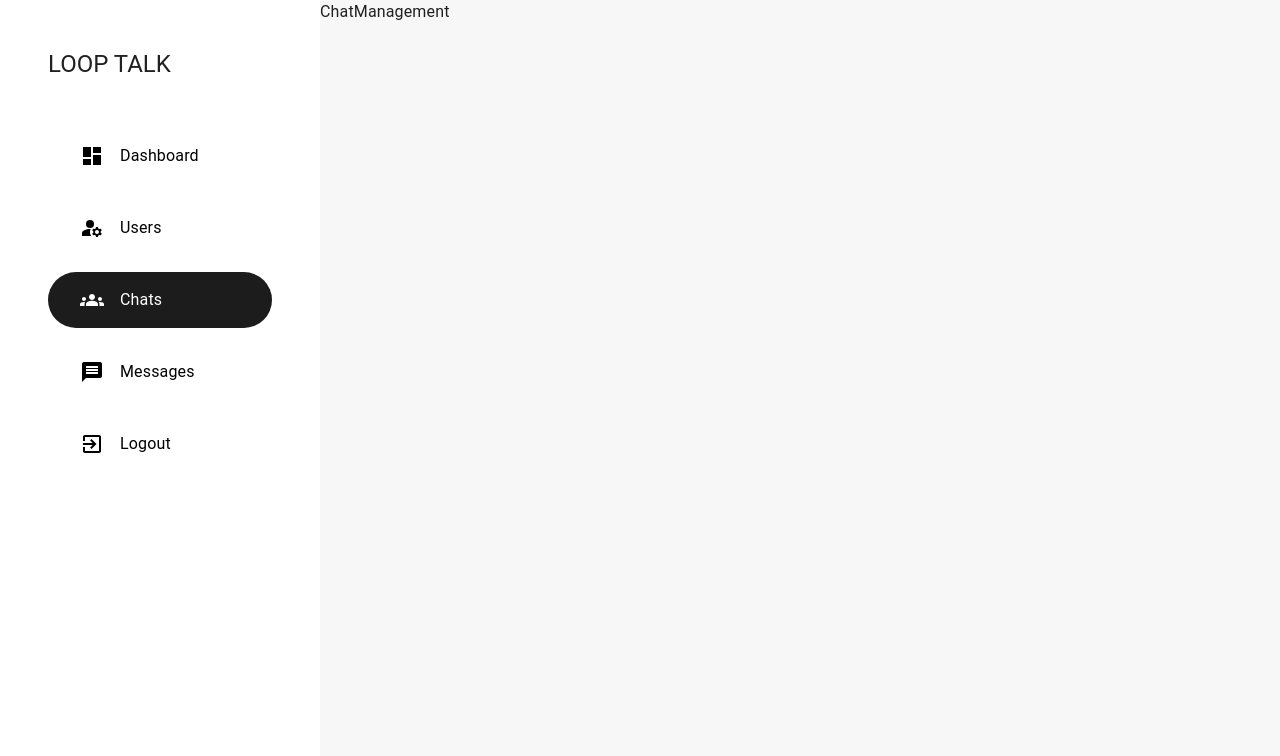
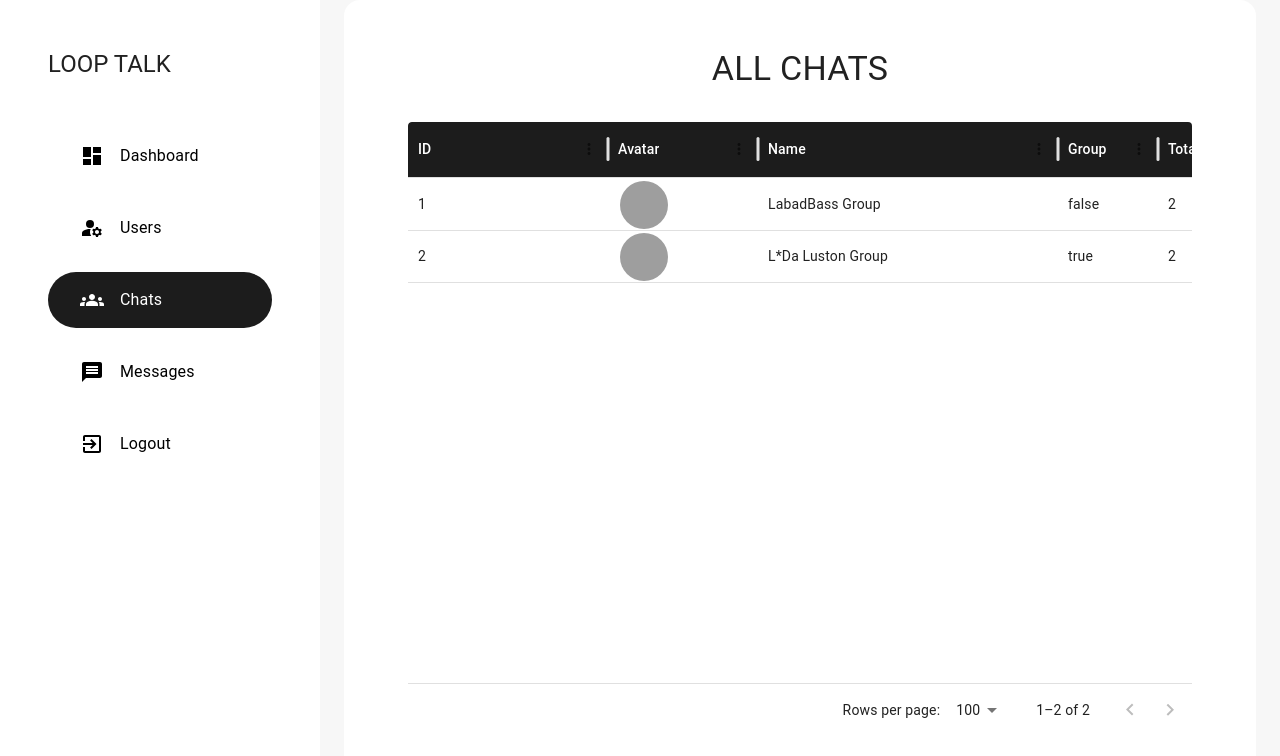
Before and after one commit to ronik85/LoopTalk, a React (Vite) app in the folder loopTalk-fe/: page /admin/chats in a window 1280 px wide. Shown: the top 756 px of the page. Built offline with nearby package versions, Linux system fonts and the light colour scheme; grey boxes are pictures that could not be loaded.

Commit message:
Admin dashboard ui completed

```diff
--- a/loopTalk-fe/package.json
+++ b/loopTalk-fe/package.json
@@ -14,6 +14,7 @@
     "@emotion/styled": "^11.14.0",
     "@mui/icons-material": "^6.4.0",
     "@mui/material": "^6.4.0",
+    "@mui/x-data-grid": "^7.24.1",
     "6pp": "^1.3.9",
     "axios": "^1.7.9",
     "chart.js": "^4.4.7",
--- /dev/null
+++ b/loopTalk-fe/src/components/shared/Table.jsx
@@ -0,0 +1,55 @@
+import React from "react";
+import { DataGrid } from "@mui/x-data-grid";
+import { Container, Paper, Typography } from "@mui/material";
+import { matBlack } from "../../constants/color";
+
+const Table = ({ rows, columns, heading, rowHeight = 52 }) => {
+    return (
+        <Container
+            sx={{
+                height: "100vh",
+            }}
+        >
+            <Paper
+                elevation={3}
+                sx={{
+                    padding: "1rem 4rem",
+                    borderRadius: "1rem",
+                    margin: "auto",
+                    width: "100%",
+                    overflow: "hidden",
+                    height: "100%",
+                    boxShadow: "none",
+                }}
+            >
+                <Typography
+                    textAlign={"center"}
+                    variant="h4"
+                    sx={{
+                        margin: "2rem",
+                        textTransform: "uppercase",
+                    }}
+                >
+                    {heading}
+                </Typography>
+                <DataGrid
+                    rows={rows}
+                    columns={columns}
+                    rowHeight={rowHeight}
+                    style={{
+                        height: "80%",
+                    }}
+                    sx={{
+                        border: "none",
+                        ".table-header": {
+                            bgcolor: matBlack,
+                            color: "white",
+                        },
+                    }}
+                />
+            </Paper>
+        </Container>
+    )
+}
+
+export default Table
--- a/loopTalk-fe/src/pages/admin/ChatManagement.jsx
+++ b/loopTalk-fe/src/pages/admin/ChatManagement.jsx
@@ -1,15 +1,96 @@
-import React from 'react'
-import AdminLayout from '../../components/layout/AdminLayout'
+import { Avatar, Stack } from "@mui/material";
+import React, { useEffect, useState } from "react";
+import AdminLayout from "../../components/layout/AdminLayout";
+import AvatarCard from "../../components/shared/AvatarCard";
+import Table from "../../components/shared/Table";
+import { transformImage } from "../../lib/features";
+import { dashboardData } from "../../constants/SampleData";
+
+const columns = [
+    {
+        field: "id",
+        headerName: "ID",
+        headerClassName: "table-header",
+        width: 200,
+    },
+    {
+        field: "avatar",
+        headerName: "Avatar",
+        headerClassName: "table-header",
+        width: 150,
+        renderCell: (params) => <AvatarCard avatar={params.row.avatar} />,
+    },
+
+    {
+        field: "name",
+        headerName: "Name",
+        headerClassName: "table-header",
+        width: 300,
+    },
+
+    {
+        field: "groupChat",
+        headerName: "Group",
+        headerClassName: "table-header",
+        width: 100,
+    },
+    {
+        field: "totalMembers",
+        headerName: "Total Members",
+        headerClassName: "table-header",
+        width: 120,
+    },
+    {
+        field: "members",
+        headerName: "Members",
+        headerClassName: "table-header",
+        width: 400,
+        renderCell: (params) => (
+            <AvatarCard max={100} avatar={params.row.members} />
+        ),
+    },
+    {
+        field: "totalMessages",
+        headerName: "Total Messages",
+        headerClassName: "table-header",
+        width: 120,
+    },
+    {
+        field: "creator",
+        headerName: "Created By",
+        headerClassName: "table-header",
+        width: 250,
+        renderCell: (params) => (
+            <Stack direction="row" alignItems="center" spacing={"1rem"}>
+                <Avatar alt={params.row.creator.name} src={params.row.creator.avatar} />
+                <span>{params.row.creator.name}</span>
+            </Stack>
+        ),
+    },
+];
 
 const ChatManagement = () => {
+    const [rows, setRows] = useState([]);
+
+    useEffect(() => {
+        setRows(
+            dashboardData.chats.map((i) => ({
+                ...i,
+                id: i._id,
+                avatar: i.avatar.map((i) => transformImage(i, 50)),
+                members: i.members.map((i) => transformImage(i.avatar, 50)),
+                creator: {
+                    name: i.creator.name,
+                    avatar: transformImage(i.creator.avatar, 50),
+                },
+            }))
+        );
+    }, []);
     return (
+        <AdminLayout>
+            <Table heading={"All Chats"} columns={columns} rows={rows} />
+        </AdminLayout>
+    );
+};
 
-        <AdminLayout>
-            <>
-                ChatManagement
-            </>
-        </AdminLayout>
-    )
-}
-
-export default ChatManagement
+export default ChatManagement;
--- a/loopTalk-fe/src/pages/admin/MessageManagement.jsx
+++ b/loopTalk-fe/src/pages/admin/MessageManagement.jsx
@@ -1,12 +1,113 @@
-import React from 'react'
-import AdminLayout from '../../components/layout/AdminLayout'
+import { Avatar, Box, Stack } from "@mui/material";
+import React, { useEffect, useState } from "react";
+import AdminLayout from "../../components/layout/AdminLayout";
+import AvatarCard from "../../components/shared/AvatarCard";
+import Table from "../../components/shared/Table";
+import { fileFormat, transformImage } from "../../lib/features";
+import { dashboardData } from "../../constants/SampleData";
+import moment from "moment";
+import RenderAttachment from "../../components/shared/RenderAttachment";
+
+const columns = [
+    {
+        field: "id",
+        headerName: "ID",
+        headerClassName: "table-header",
+        width: 200,
+    },
+    {
+        field: "attachments",
+        headerName: "Attachments",
+        headerClassName: "table-header",
+        width: 200,
+        renderCell: (params) => {
+            const { attachments } = params.row;
+            return attachments?.length > 0
+                ? attachments.map((i) => {
+                    const url = i.url;
+                    const file = fileFormat(url);
+
+                    return (
+                        <Box>
+                            <a
+                                href={url}
+                                download
+                                target="_blank"
+                                style={{
+                                    color: "black",
+                                }}
+                            >
+                                {RenderAttachment(file, url)}
+                            </a>
+                        </Box>
+                    );
+                })
+                : "No Attachments";
+        },
+    },
+
+    {
+        field: "content",
+        headerName: "Content",
+        headerClassName: "table-header",
+        width: 400,
+    },
+    {
+        field: "sender",
+        headerName: "Sent By",
+        headerClassName: "table-header",
+        width: 200,
+        renderCell: (params) => (
+            <Stack direction={"row"} spacing={"1rem"} alignItems={"center"}>
+                <Avatar alt={params.row.sender.name} src={params.row.sender.avatar} />
+                <span>{params.row.sender.name}</span>
+            </Stack>
+        ),
+    },
+    {
+        field: "chat",
+        headerName: "Chat",
+        headerClassName: "table-header",
+        width: 220,
+    },
+    {
+        field: "groupChat",
+        headerName: "Group Chat",
+        headerClassName: "table-header",
+        width: 100,
+    },
+    {
+        field: "createdAt",
+        headerName: "Time",
+        headerClassName: "table-header",
+        width: 250,
+    },
+];
 
 const MessageManagement = () => {
+    const [rows, setRows] = useState([]);
+    useEffect(() => {
+        setRows(
+            dashboardData.messages.map((i) => ({
+                ...i,
+                id: i._id,
+                sender: {
+                    name: i.sender.name,
+                    avatar: transformImage(i.sender.avatar, 50),
+                },
+                createdAt: moment(i.createdAt).format("MMMM Do YYYY, h:mm:ss a"),
+            }))
+        );
+    }, []);
+
     return (
         <AdminLayout>
-            <>
-                MessageManagement
-            </>
+            <Table
+                heading={"All Messages"}
+                columns={columns}
+                rows={rows}
+                rowHeight={200}
+            />
         </AdminLayout>
     )
 }
--- a/loopTalk-fe/src/pages/admin/UserManagement.jsx
+++ b/loopTalk-fe/src/pages/admin/UserManagement.jsx
@@ -1,12 +1,63 @@
-import React from 'react'
+import React, { useEffect, useState } from 'react'
 import AdminLayout from '../../components/layout/AdminLayout'
+import Table from '../../components/shared/Table';
+import { transformImage } from "../../lib/features";
+import { Avatar, Skeleton } from "@mui/material";
+import { dashboardData } from '../../constants/SampleData'
+const columns = [
+    {
+        field: "id",
+        headerName: "ID",
+        headerClassName: "table-header",
+        width: 200,
+    },
+    {
+        field: "avatar",
+        headerName: "Avatar",
+        headerClassName: "table-header",
+        width: 150,
+        renderCell: (params) => (
+            <Avatar alt={params.row.name} src={params.row.avatar} />
+        ),
+    },
+
+    {
+        field: "name",
+        headerName: "Name",
+        headerClassName: "table-header",
+        width: 200,
+    },
+    {
+        field: "username",
+        headerName: "Username",
+        headerClassName: "table-header",
+        width: 200,
+    },
+    {
+        field: "friends",
+        headerName: "Friends",
+        headerClassName: "table-header",
+        width: 150,
+    },
+    {
+        field: "groups",
+        headerName: "Groups",
+        headerClassName: "table-header",
+        width: 200,
+    },
+];
+
+
 
 const UserManagement = () => {
+    const [rows, setRows] = useState([]);
+
+    useEffect(() => {
+        setRows(dashboardData.users.map((i) => ({ ...i, id: i._id, avatar: transformImage(i.avatar) })))
+    }, [])
     return (
         <AdminLayout>
-            <>
-                UserManagement
-            </>
+            <Table heading={"All Users"} columns={columns} rows={rows} />
         </AdminLayout>
     )
 }
```
Also changed, not shown: 1 other file (tests, documents, lock files or other folders).
